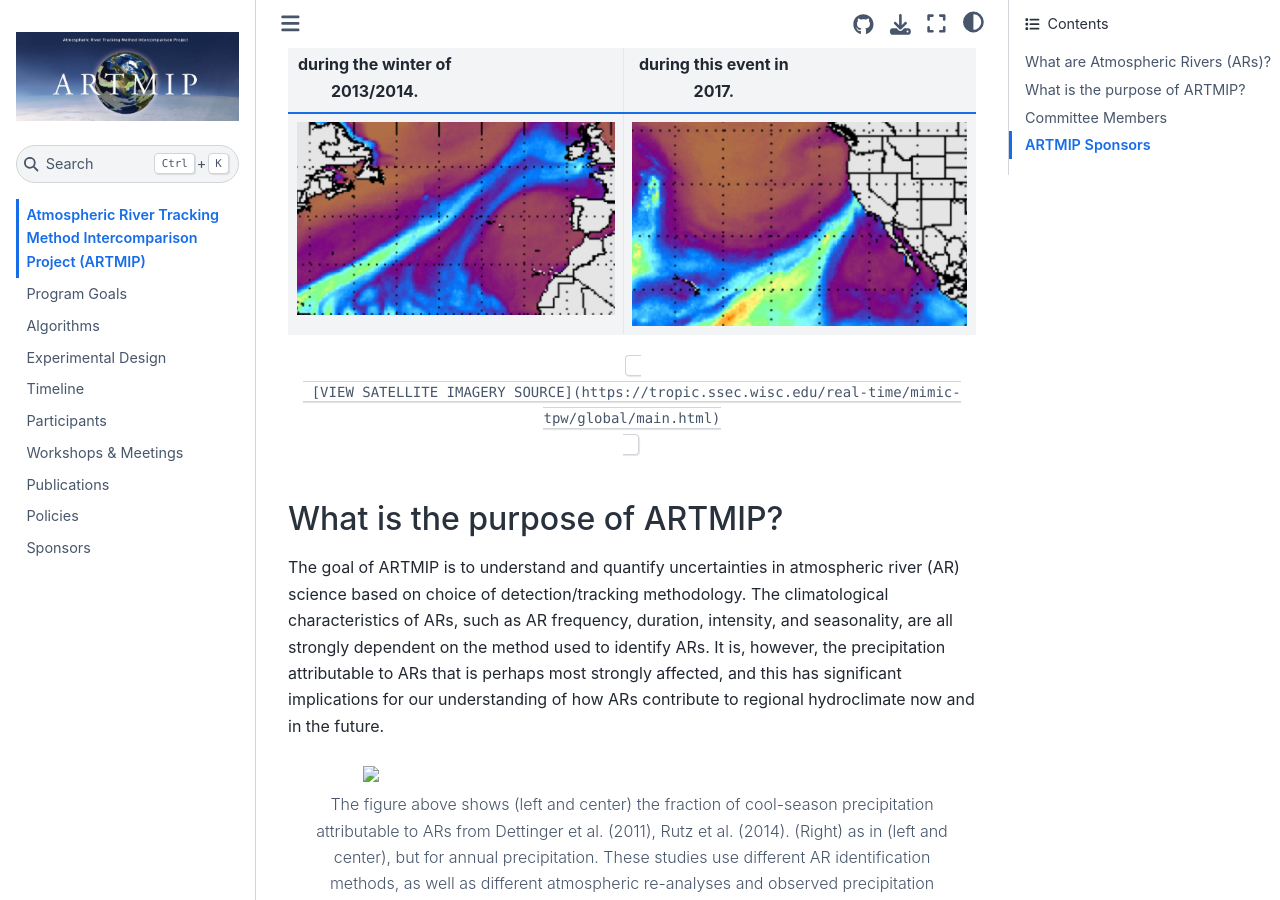
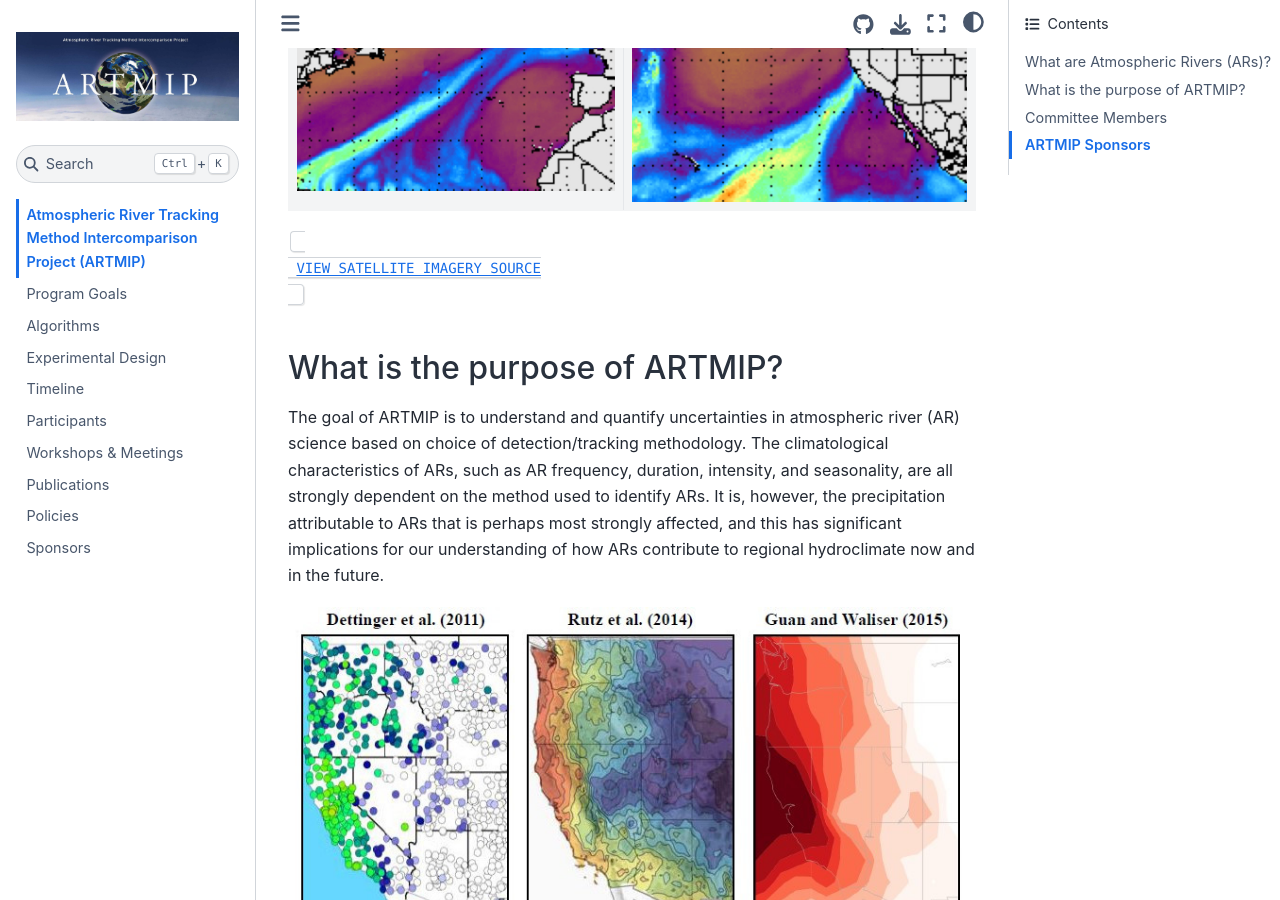
Before and after one commit to NCAR/ARTMIP, a Jupyter Book: the page built from book/intro.md, in a window 1280 px wide and 900 px high, scrolled down 652 px. Built offline with Jupyter Book 1.0.4 settings and Sphinx 7.4.7 and the Sphinx Book theme 1.1.4, drawn with Linux system fonts in a browser that asks for light colours.

Commit message:
Gotta get rid of all the css code

```diff
--- a/book/intro.md
+++ b/book/intro.md
@@ -28,28 +28,25 @@
 <br>
 --->
 
-| <div style="width:49%">Atmospheric River event January 24 05 GMT. One event among many impacting the UK during the winter of 2013/2014.</div> | <div style="width:49%">Atmospheric River event February 10 00 GMT. The Oroville Dam Crisis, in northern California, occurred during this event in 2017.</div> |
+| Atmospheric River event January 24 05 GMT. One event among many impacting the UK during the winter of 2013/2014. | Atmospheric River event February 10 00 GMT. The Oroville Dam Crisis, in northern California, occurred during this event in 2017. |
 | :---: | :---: |
 |  ![A satellite image of an Atmospheric River impacting the UK](images/ARTMIP_2014Jan24.UK_.flooding.jpg)  |  ![A satellite image of an Atmospheric River impacting Northern California](images/ARTMIP_2017Feb10.OrovilleDamCrisis-cropped.jpg)  |
 
-<p align="center">
-  <kbd> <br> [VIEW SATELLITE IMAGERY SOURCE](https://tropic.ssec.wisc.edu/real-time/mimic-tpw/global/main.html) <br> </kbd>
-</p>
+<kbd> <br> [VIEW SATELLITE IMAGERY SOURCE](https://tropic.ssec.wisc.edu/real-time/mimic-tpw/global/main.html) <br> </kbd>
 
 ## What is the purpose of ARTMIP?
 The goal of ARTMIP is to understand and quantify uncertainties in atmospheric river (AR) science based on choice of detection/tracking methodology. The climatological characteristics of ARs, such as AR frequency, duration, intensity, and seasonality, are all strongly dependent on the method used to identify ARs. It is, however, the precipitation attributable to ARs that is perhaps most strongly affected, and this has significant implications for our understanding of how ARs contribute to regional hydroclimate now and in the future.
 
-<figure>
-  <img src="images/Experimental03-Dettinger-Rutz-GuanWaliser.jpg" width="80%" />
-  <figcaption>The figure above shows (left and center) the fraction of cool-season precipitation attributable to ARs from Dettinger et al. (2011), Rutz et al. (2014). (Right) as in (left and center), but for annual precipitation. These studies use different AR identification methods, as well as different atmospheric re-analyses and observed precipitation datasets.</figcaption>
-</figure>
+![](images/Experimental03-Dettinger-Rutz-GuanWaliser.jpg)
+
+The figure above shows (left and center) the fraction of cool-season precipitation attributable to ARs from Dettinger et al. (2011), Rutz et al. (2014). (Right) as in (left and center), but for annual precipitation. These studies use different AR identification methods, as well as different atmospheric re-analyses and observed precipitation datasets.
 
 Scientific focus on ARs has grown exponentially over the last decade, and consequently there are many methods to track them. Quantifying the uncertainties associated with AR tracking methods, and understanding the implications of their differences is the motivation for ARTMIP. The below chart summarizes the many different algorithmic approaches found in current literature by broadly categorizing the variety of parameters used for identification and tracking, and then listing different types of choices available per category.
 
-<figure>
-  <img src="images/AlgorithmGrid.v2.jpg" width="80%" />
-  <figcaption>Algorithm Grid, by Christine Shields</figcaption>
-</figure>
+![](images/AlgorithmGrid.v2.jpg)
+
+Algorithm Grid, by Christine Shields
+
 
 ## Committee Members
 * **Christine Shields**, Co-chair
@@ -66,6 +63,7 @@
 ## ARTMIP Sponsors
 Organizing Committee Sponsors are listed below.
 
+<!---
 <p align="middle">
   <img src="images/logo-ncar.png" width="20%" />
   <img src="images/logo-noaa.png" width="20%" />
```
Also changed, not shown: other parts of book/intro.md (+6 -0 lines).
